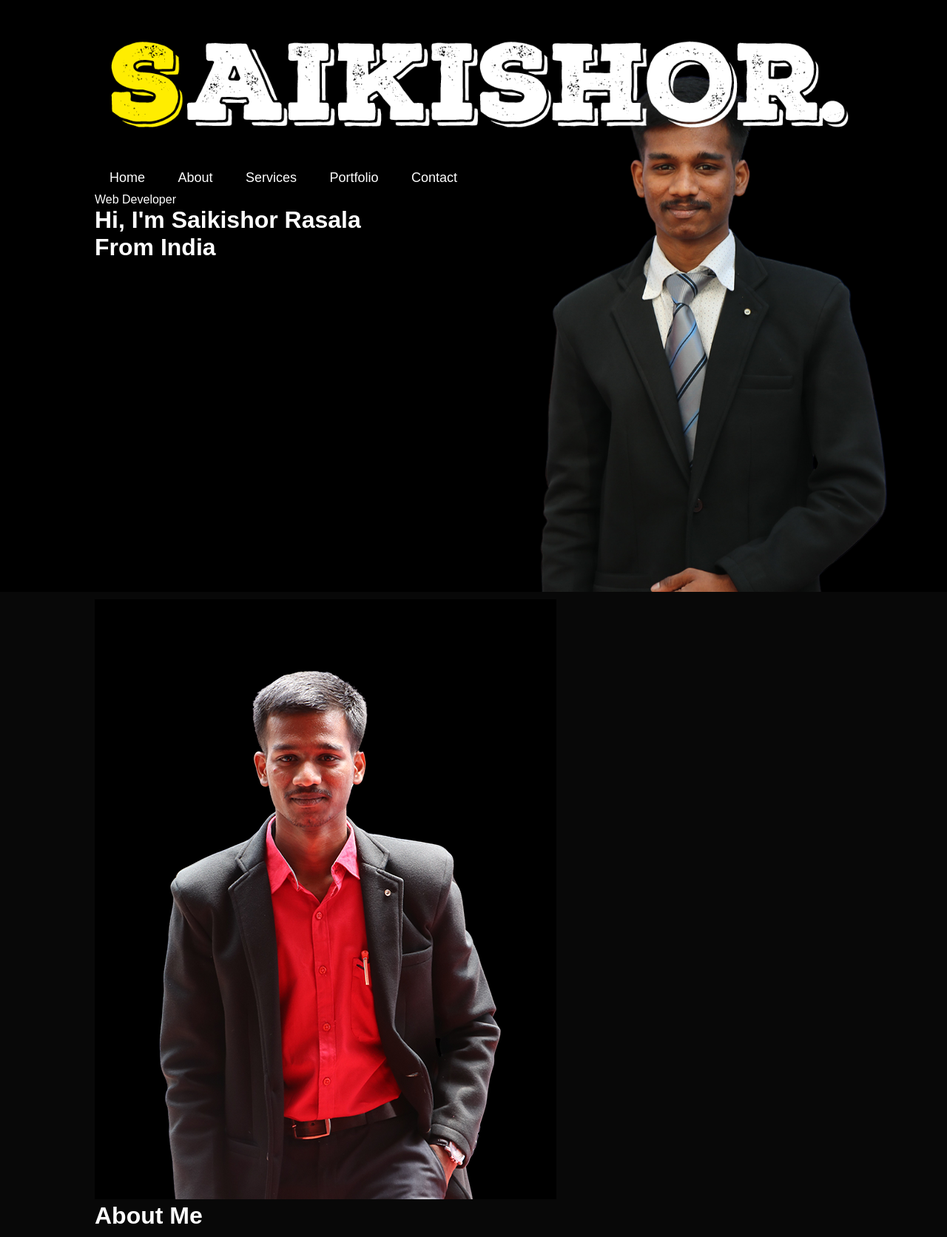
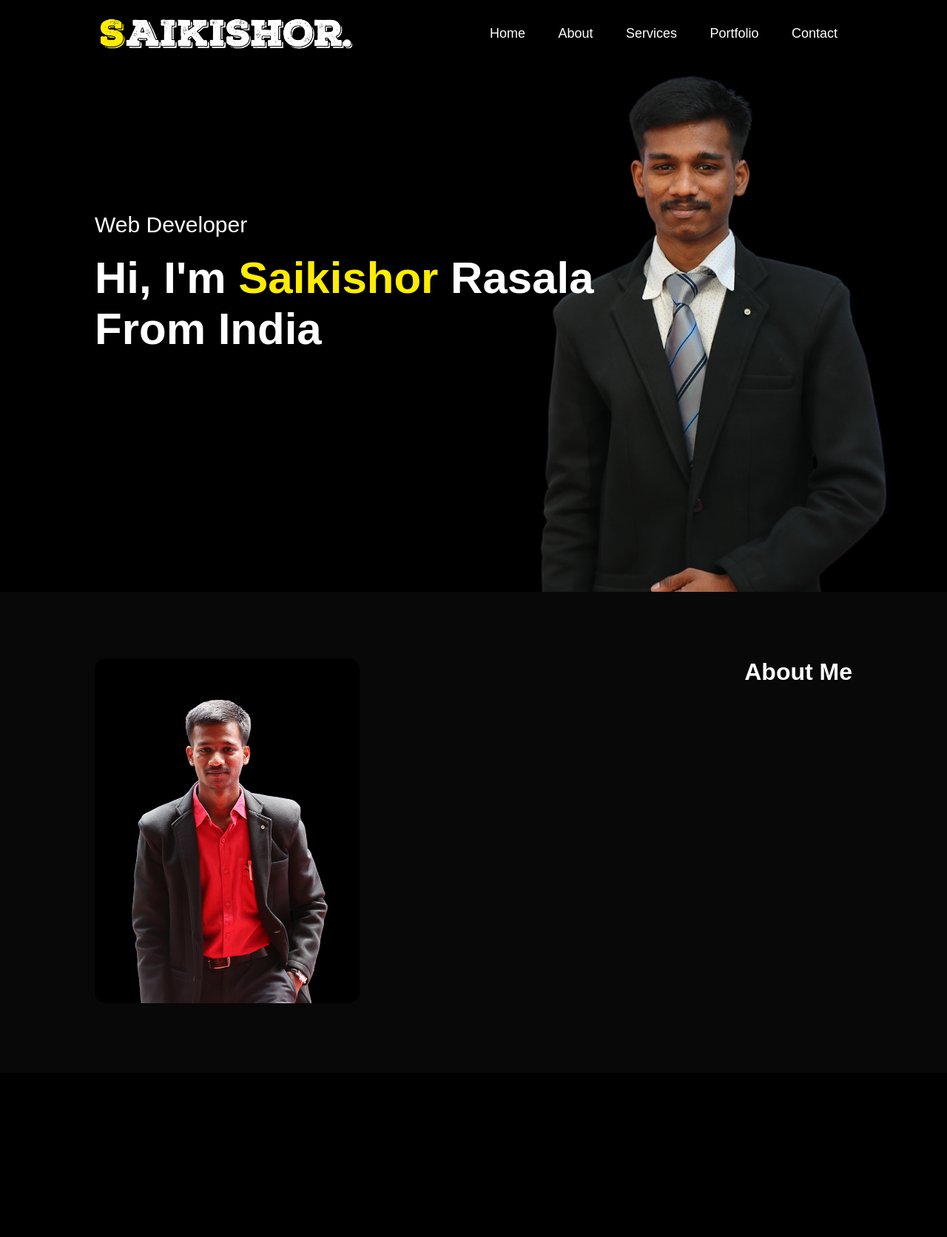
Before and after one commit to Saikishor164/saikishor164.github.io, a PHP site: page / in a window 1280 px wide. Shown: the whole page at 74% size. After the commit the page ends 1356 px from the top, so only its background shows below. Run offline with PHP 8.4, Linux system fonts and the light colour scheme.

Commit message:
update style.css

```diff
--- a/style.css
+++ b/style.css
@@ -30,33 +30,74 @@
 }
 
 .logo{
-  width: 100%;
-  height: 100%;
+    width: 350px;
 }
 
 nav ul li{
     display: inline-block;
-  list-style:none;
+    list-style: none;
     margin: 10px 20px;
 }
 
 nav ul li a{
     color: #fff;
-  text-decoration:none;
-  font-size:18px;
+    text-decoration: none;
+    font-size: 18px;
     position: relative;
 }
 
 nav ul li a::after{
     content: '';
-  width: 0;
+    width:0;
     height: 3px;
-  background: #ff004;
-  position: absolute;
-  left:0;
-  bottom:-6px;
+    background: #FFED00;
+    position:absolute;
+    left: 0;
+    bottom: -6px;
+    transition: 0.7s;
 }
 
-nav ul li a::hover::after{
-  width:100%;
+nav ul li a:hover::after{
+    width: 100%;
 }
+
+.header-text{
+    margin-top: 20%;
+    font-size: 30px;
+}
+
+.header-text h1{
+    font-size: 60px;
+    margin-top: 20px;
+}
+
+.header-text h1 span{
+    color: #FFED00;
+}
+
+
+/* ---------About --------- */
+
+#about{
+    padding: 80px 0;
+    color: #fff;
+}
+
+.row{
+    display: flex;
+    justify-content: space-between;
+    flex-wrap: wrap;
+}
+
+.about-col-1{
+    flex-basis:  35%;
+}
+
+.about-col-1 img{
+    width: 100%;
+    border-radius:15px;
+}
+
+.about-col-2{
+    flex-basis: ;
+}
```
Lines whose indentation alone changed are shown as unchanged.
